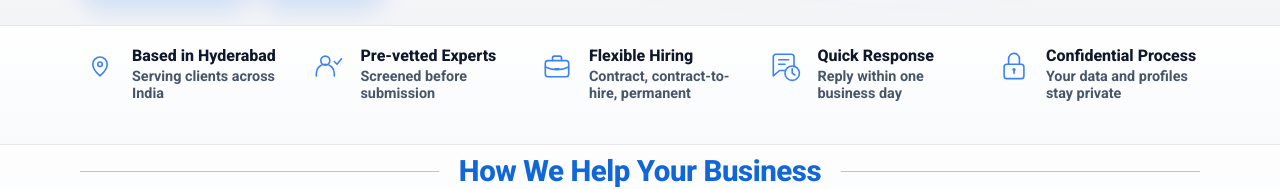
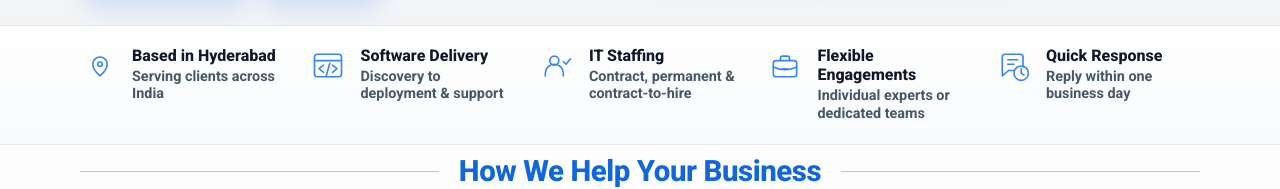
Before and after one commit to dtrajesh/SRIJ-Consultancy, a React (Vite) app in the folder frontend/: page / in a window 1280 px wide. Shown: the part 389-578 px from the top of the page. Built offline with nearby package versions, Linux system fonts and the light colour scheme; no server answers.

Commit message:
Align homepage highlights with software delivery and staffing models

```diff
--- a/frontend/src/pages/HomePage.jsx
+++ b/frontend/src/pages/HomePage.jsx
@@ -30,29 +30,30 @@ const trustStripItems = [
     text: "Serving clients across India"
   },
   {
+    icon: "delivery",
+    title: "Software Delivery",
+    text: "Discovery to deployment & support"
+  },
+  {
     icon: "expert",
-    title: "Pre-vetted Experts",
-    text: "Screened before submission"
+    title: "IT Staffing",
+    text: "Contract, permanent & contract-to-hire"
   },
   {
     icon: "teams",
-    title: "Flexible Hiring",
-    text: "Contract, contract-to-hire, permanent"
+    title: "Flexible Engagements",
+    text: "Individual experts or dedicated teams"
   },
   {
     icon: "support",
     title: "Quick Response",
     text: "Reply within one business day"
-  },
-  {
-    icon: "shield",
-    title: "Confidential Process",
-    text: "Your data and profiles stay private"
   }
 ];
 
 function TrustStripIcon({ type }) {
   const paths = {
+    delivery: <><rect x="5" y="7" width="30" height="25" rx="3" /><path d="M5 14h30M15 19l-5 4 5 4m10-8 5 4-5 4m-3-10-4 14" /></>,
     globe: <><path d="M20 10a8 8 0 0 1 8 8c0 6-8 13-8 13s-8-7-8-13a8 8 0 0 1 8-8Z" /><circle cx="20" cy="18" r="2.5" /></>,
     expert: <><circle cx="17" cy="14" r="5" /><path d="M7 31v-3a10 10 0 0 1 20 0v3M27 15l3 3 5-6" /></>,
     teams: <><rect x="7" y="14" width="26" height="18" rx="3" /><path d="M15 14v-3a2 2 0 0 1 2-2h6a2 2 0 0 1 2 2v3M7 21a31 31 0 0 0 26 0M18 23h4" /></>,
```
